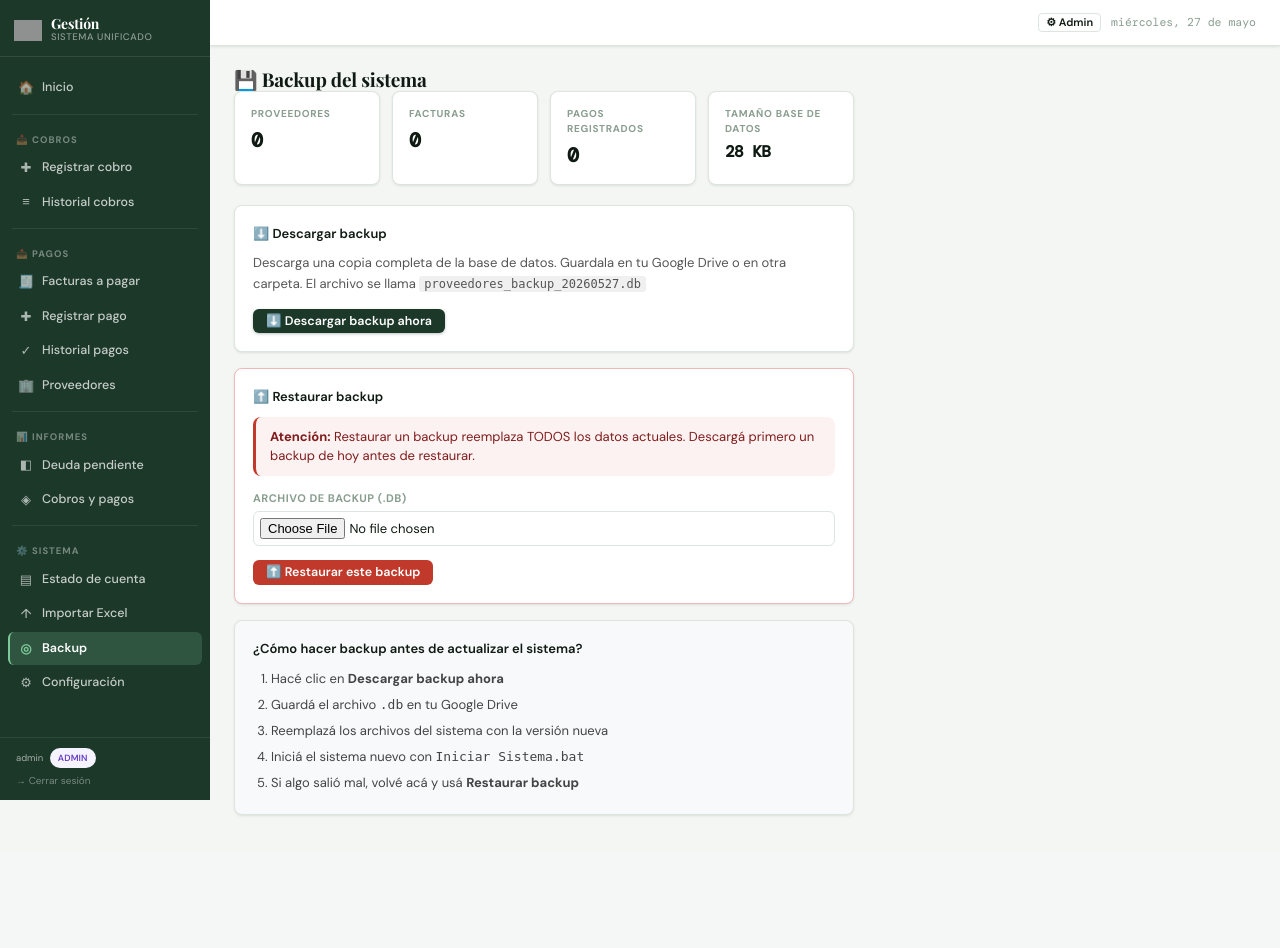
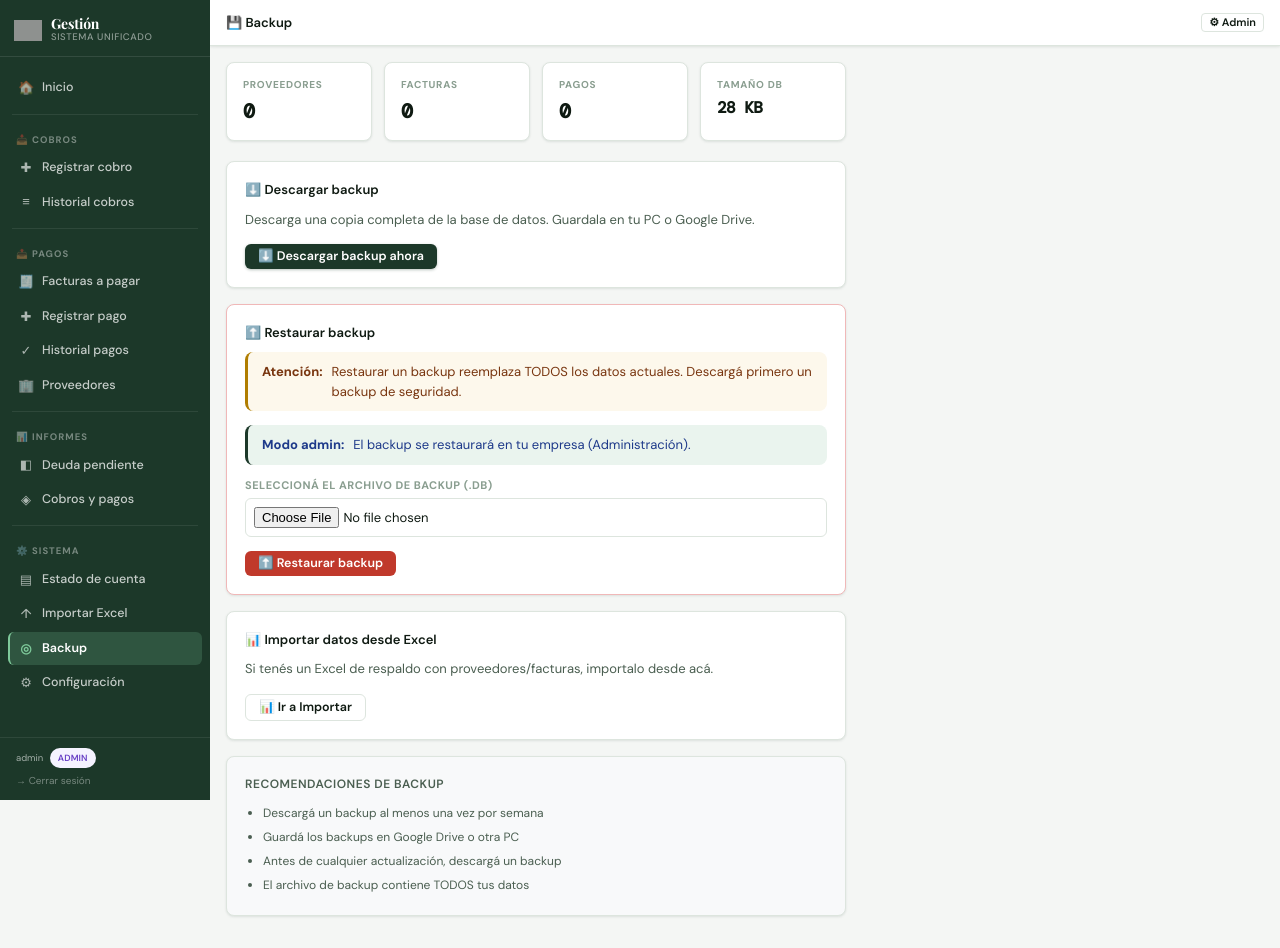
Before and after one commit to brianferreira003-debug/sistema-unificado-saas, a Flask app: page /backup in a window 1280 px wide. Before the commit the page ends 816 px from the top, so only its background shows below. Run offline with Flask 3, Linux system fonts and the light colour scheme; a user stored in the database is signed in; data comes from the database, SQL or seed files in the repository; data that the repository does not hold is empty; grey boxes are pictures that could not be loaded.

Commit message:
v3.1: mobile responsive, hamburger menu, backup per tenant, admin panel improved

```diff
--- a/app.py
+++ b/app.py
@@ -1600,6 +1600,56 @@ def api_buscar_comprobante():
 
 # ════════════ MAIN ════════════
 
+# ════════════ BACKUP TENANT (admin restaura backup de cualquier empresa) ════════════
+
+@app.route('/admin/empresa/<int:eid>/restaurar-backup', methods=['POST'])
+@login_required
+@admin_required
+def admin_restaurar_backup_tenant(eid):
+    import shutil, tempfile
+    f = request.files.get('archivo')
+    if not f:
+        flash('No se seleccionó ningún archivo.', 'danger')
+        return redirect(url_for('admin_panel'))
+
+    tmp = tempfile.NamedTemporaryFile(delete=False, suffix='.db')
+    f.save(tmp.name)
+    try:
+        conn = sqlite3.connect(tmp.name)
+        conn.execute('SELECT COUNT(*) FROM proveedores')
+        conn.close()
+    except Exception:
+        os.unlink(tmp.name)
+        flash('El archivo no es una base de datos válida.', 'danger')
+        return redirect(url_for('admin_panel'))
+
+    db_path, slug = get_tenant_db_path(eid)
+    if db_path:
+        # Backup del backup actual antes de restaurar
+        if os.path.exists(db_path):
+            backup_prev = db_path + '.prev'
+            shutil.copy2(db_path, backup_prev)
+        shutil.copy2(tmp.name, db_path)
+        os.unlink(tmp.name)
+        flash(f'Backup restaurado en "{slug}". Si algo salió mal, el backup anterior se guardó como .prev', 'success')
+    else:
+        flash('Empresa no encontrada.', 'danger')
+    return redirect(url_for('admin_panel'))
+
+@app.route('/admin/empresa/<int:eid>/descargar-backup')
+@login_required
+@admin_required
+def admin_descargar_backup_tenant(eid):
+    db_path, slug = get_tenant_db_path(eid)
+    if not db_path or not os.path.exists(db_path):
+        abort(404)
+    out = io.BytesIO()
+    with open(db_path, 'rb') as f:
+        out.write(f.read())
+    out.seek(0)
+    return send_file(out, download_name=f'backup_{slug}_{date.today().strftime("%Y%m%d")}.db',
+                     mimetype='application/octet-stream')
+
 if __name__ == '__main__':
     port = int(os.environ.get('PORT', 5000))
     debug = os.environ.get('FLASK_DEBUG', '0') == '1'
--- a/templates/backup.html
+++ b/templates/backup.html
@@ -1,59 +1,83 @@
 {% extends "base.html" %}
 {% block title %}Backup{% endblock %}
+{% block page_title %}💾 Backup{% endblock %}
 {% block content %}
 <div style="max-width:620px">
-<h1>💾 Backup del sistema</h1>
 
 {% if error %}
-<div class="alert-box danger" style="margin-bottom:16px">{{ error }}</div>
+<div class="alert danger" style="margin-bottom:16px">{{ error }}</div>
 {% endif %}
 
 <!-- Stats -->
 <div class="grid4" style="margin-bottom:20px">
   <div class="stat"><div class="label">Proveedores</div><div class="value">{{ n_provs }}</div></div>
   <div class="stat"><div class="label">Facturas</div><div class="value">{{ n_facturas }}</div></div>
-  <div class="stat"><div class="label">Pagos registrados</div><div class="value">{{ n_pagos }}</div></div>
-  <div class="stat"><div class="label">Tamaño base de datos</div><div class="value" style="font-size:16px">{{ db_size }} KB</div></div>
+  <div class="stat"><div class="label">Pagos</div><div class="value">{{ n_pagos }}</div></div>
+  <div class="stat"><div class="label">Tamaño DB</div><div class="value" style="font-size:16px">{{ db_size }} KB</div></div>
 </div>
 
 <!-- Download backup -->
 <div class="card" style="margin-bottom:16px">
   <h2>⬇️ Descargar backup</h2>
-  <p style="font-size:13px;color:#555;margin:8px 0 14px;line-height:1.6">
-    Descarga una copia completa de la base de datos. Guardala en tu Google Drive o en otra carpeta.
-    El archivo se llama <code style="font-size:12px;background:#f0f0f0;padding:1px 5px;border-radius:3px">proveedores_backup_{{ today|replace('-','') }}.db</code>
+  <p style="font-size:13px;color:var(--text-2);margin:8px 0 14px;line-height:1.6">
+    Descarga una copia completa de la base de datos. Guardala en tu PC o Google Drive.
   </p>
   <a href="/backup/descargar" class="btn btn-primary">⬇️ Descargar backup ahora</a>
 </div>
 
 <!-- Restore backup -->
-<div class="card" style="border-color:#f0b8b8">
+<div class="card" style="border-color:#f0b8b8;margin-bottom:16px">
   <h2>⬆️ Restaurar backup</h2>
-  <div class="alert-box danger" style="margin:10px 0 14px">
-    <strong>Atención:</strong> Restaurar un backup reemplaza TODOS los datos actuales. Descargá primero un backup de hoy antes de restaurar.
+  <div class="alert warning" style="margin:10px 0 14px">
+    <strong>Atención:</strong> Restaurar un backup reemplaza TODOS los datos actuales. Descargá primero un backup de seguridad.
   </div>
-  <form method="post" action="/backup/restaurar" enctype="multipart/form-data">
+
+  <!-- Paso 1: Elegir empresa destino (solo admin) -->
+  {% if current_user.is_admin %}
+  <div class="alert info" style="margin-bottom:12px">
+    <strong>Modo admin:</strong> El backup se restaurará en tu empresa (Administración).
+  </div>
+  {% endif %}
+
+  <form method="post" action="/backup/restaurar" enctype="multipart/form-data" id="restore-form">
     <div class="form-group" style="margin-bottom:14px">
-      <label>Archivo de backup (.db)</label>
-      <input type="file" name="archivo" accept=".db" required style="padding:6px">
+      <label>Seleccioná el archivo de backup (.db)</label>
+      <input type="file" name="archivo" accept=".db" required style="padding:8px;border:1px solid var(--border);border-radius:6px;width:100%">
     </div>
-    <button type="submit" class="btn btn-danger" onclick="return confirm('¿Estás seguro? Esto reemplaza todos los datos actuales.')">
-      ⬆️ Restaurar este backup
-    </button>
+    <div style="display:flex;gap:10px;align-items:center">
+      <button type="submit" class="btn btn-danger" onclick="return confirmarRestaurar()">
+        ⬆️ Restaurar backup
+      </button>
+      <span id="restore-status" style="font-size:12px;color:var(--text-3)"></span>
+    </div>
   </form>
 </div>
 
-<!-- Instructions -->
-<div class="card" style="margin-top:16px;background:#f8f9fa">
-  <h2 style="margin-bottom:8px">¿Cómo hacer backup antes de actualizar el sistema?</h2>
-  <ol style="font-size:13px;color:#444;line-height:2;padding-left:18px">
-    <li>Hacé clic en <strong>Descargar backup ahora</strong></li>
-    <li>Guardá el archivo <code>.db</code> en tu Google Drive</li>
-    <li>Reemplazá los archivos del sistema con la versión nueva</li>
-    <li>Iniciá el sistema nuevo con <code>Iniciar Sistema.bat</code></li>
-    <li>Si algo salió mal, volvé acá y usá <strong>Restaurar backup</strong></li>
-  </ol>
+<!-- Importar Excel -->
+<div class="card" style="margin-bottom:16px">
+  <h2>📊 Importar datos desde Excel</h2>
+  <p style="font-size:13px;color:var(--text-2);margin:8px 0 14px;line-height:1.6">
+    Si tenés un Excel de respaldo con proveedores/facturas, importalo desde acá.
+  </p>
+  <a href="/importar" class="btn btn-outline">📊 Ir a Importar</a>
+</div>
+
+<!-- Info -->
+<div class="card" style="background:#f8f9fa">
+  <h3 style="margin-bottom:8px">Recomendaciones de backup</h3>
+  <ul style="font-size:12px;color:var(--text-2);line-height:2;padding-left:18px">
+    <li>Descargá un backup al menos una vez por semana</li>
+    <li>Guardá los backups en Google Drive o otra PC</li>
+    <li>Antes de cualquier actualización, descargá un backup</li>
+    <li>El archivo de backup contiene TODOS tus datos</li>
+  </ul>
 </div>
 
 </div>
+
+<script>
+function confirmarRestaurar() {
+  return confirm('¿Estás seguro? Esto TODOS los datos actuales con el contenido del backup.');
+}
+</script>
 {% endblock %}
--- a/templates/base.html
+++ b/templates/base.html
@@ -41,7 +41,7 @@
 body{font-family:var(--font);font-size:13.5px;background:var(--surface);color:var(--text);line-height:1.5;display:flex;min-height:100vh;-webkit-font-smoothing:antialiased}
 
 /* ── SIDEBAR ── */
-.sidebar{width:var(--sidebar-w);min-height:100vh;background:var(--sidebar-bg);display:flex;flex-direction:column;position:fixed;top:0;left:0;bottom:0;z-index:100}
+.sidebar{width:var(--sidebar-w);min-height:100vh;background:var(--sidebar-bg);display:flex;flex-direction:column;position:fixed;top:0;left:0;bottom:0;z-index:100;transition:transform .25s ease}
 .sidebar-logo{padding:16px 14px 12px;display:flex;align-items:center;gap:9px;border-bottom:1px solid rgba(255,255,255,.1)}
 .sidebar-logo img{width:28px;height:28px;flex-shrink:0;opacity:.95;object-fit:contain}
 .sidebar-logo-text{line-height:1}
@@ -57,12 +57,47 @@ body{font-family:var(--font);font-size:13.5px;background:var(--surface);color:va
 .sidebar-divider{height:1px;background:rgba(255,255,255,.08);margin:4px 12px}
 .sidebar-footer{margin-top:auto;padding:10px 16px;border-top:1px solid rgba(255,255,255,.08);font-size:9.5px;color:rgba(255,255,255,.3);line-height:1.8}
 
+/* ── SIDEBAR OVERLAY (mobile) ── */
+.sidebar-overlay{display:none;position:fixed;top:0;left:0;right:0;bottom:0;background:rgba(0,0,0,.4);z-index:90}
+.sidebar-overlay.open{display:block}
+
 /* ── MAIN ── */
-.main-wrap{margin-left:var(--sidebar-w);flex:1;display:flex;flex-direction:column;min-height:100vh}
-.topbar{height:46px;background:var(--card);border-bottom:1px solid var(--border);display:flex;align-items:center;padding:0 24px;gap:12px;position:sticky;top:0;z-index:50;box-shadow:var(--shadow)}
-.topbar-title{font-size:13px;font-weight:600;color:var(--text);flex:1}
-.topbar-date{font-size:11.5px;color:var(--text-3);font-family:var(--mono)}
-.page-content{padding:22px 24px;flex:1}
+.main-wrap{margin-left:var(--sidebar-w);flex:1;display:flex;flex-direction:column;min-height:100vh;transition:margin-left .25s ease}
+.topbar{height:46px;background:var(--card);border-bottom:1px solid var(--border);display:flex;align-items:center;padding:0 16px;gap:10px;position:sticky;top:0;z-index:50;box-shadow:var(--shadow)}
+.topbar-title{font-size:13px;font-weight:600;color:var(--text);flex:1;white-space:nowrap;overflow:hidden;text-overflow:ellipsis}
+.topbar-date{font-size:11.5px;color:var(--text-3);font-family:var(--mono);display:none}
+.page-content{padding:16px;flex:1}
+
+/* ── MOBILE HAMBURGER ── */
+.hamburger{display:none;background:none;border:none;cursor:pointer;padding:6px;margin-right:8px;flex-direction:column;gap:4px}
+.hamburger span{display:block;width:20px;height:2px;background:var(--text);border-radius:2px;transition:all .2s}
+
+/* ── RESPONSIVE ── */
+@media(max-width:768px){
+  .hamburger{display:flex}
+  .sidebar{transform:translateX(-100%)}
+  .sidebar.open{transform:translateX(0);box-shadow:4px 0 20px rgba(0,0,0,.3)}
+  .main-wrap{margin-left:0}
+  .topbar-date{display:none}
+  .page-content{padding:12px}
+  .kpi-grid.cols4{grid-template-columns:repeat(2,1fr)}
+  .kpi-grid.cols3{grid-template-columns:repeat(2,1fr)}
+  .grid2{grid-template-columns:1fr}
+  .grid3{grid-template-columns:1fr}
+  .grid4{grid-template-columns:repeat(2,1fr)}
+  .toolbar{flex-direction:column;align-items:stretch}
+  .toolbar-left{flex-direction:column}
+  .table-wrap{overflow-x:auto;-webkit-overflow-scrolling:touch}
+  table{min-width:500px}
+  h1{font-size:17px}
+  .card{padding:14px}
+}
+@media(max-width:480px){
+  .kpi-grid.cols4{grid-template-columns:1fr}
+  .kpi-grid.cols3{grid-template-columns:1fr}
+  .grid4{grid-template-columns:1fr}
+  .kpi-value{font-size:18px}
+}
 
 /* ── TYPOGRAPHY ── */
 h1{font-size:19px;font-weight:700;color:var(--text);letter-spacing:-.2px;line-height:1.2;font-family:var(--font-display)}
@@ -164,7 +199,6 @@ tbody tr:hover td{background:#fafbfc}
 .alert.warning{background:var(--amber-bg);border-color:var(--amber);color:#78350f}
 .alert.success{background:var(--green-bg);border-color:var(--green);color:#14532d}
 .alert.info{background:var(--accent-bg);border-color:var(--accent);color:#1e3a8a}
-/* legacy alias */
 .alert-box{padding:10px 14px;border-radius:var(--radius);margin-bottom:14px;font-size:13px;border-left:3px solid}
 .alert-box.danger{background:var(--red-bg);border-color:var(--red);color:#7f1d1d}
 .alert-box.warning{background:var(--amber-bg);border-color:var(--amber);color:#78350f}
@@ -194,6 +228,14 @@ input:focus,select:focus,textarea:focus{outline:none;border-color:var(--green);b
 @media print{.sidebar,.topbar,.btn,.toolbar{display:none!important}}
 </style>
 <script>
+
+// Sidebar toggle (mobile)
+function toggleSidebar() {
+  const sidebar = document.querySelector('.sidebar');
+  const overlay = document.getElementById('sidebar-overlay');
+  sidebar.classList.toggle('open');
+  overlay.classList.toggle('open');
+}
 function initBuscador(inputId, targetSelector) {
   function setup() {
     const input = document.getElementById(inputId);
@@ -397,9 +439,10 @@ function toggleDropdown(id) {
     {% endif %}
   </div>
 </aside>
-
+<div class="sidebar-overlay" id="sidebar-overlay" onclick="toggleSidebar()"></div>
 <div class="main-wrap">
   <div class="topbar">
+    <button class="hamburger" onclick="toggleSidebar()" aria-label="Menú"><span></span><span></span><span></span></button>
     <div class="topbar-title">{% block page_title %}{% endblock %}</div>
     <div style="display:flex;align-items:center;gap:10px">
       {% if current_user.is_authenticated and current_user.is_admin %}
```
Also changed, not shown: templates/admin.html (+25 -5 lines), 1 other file.
